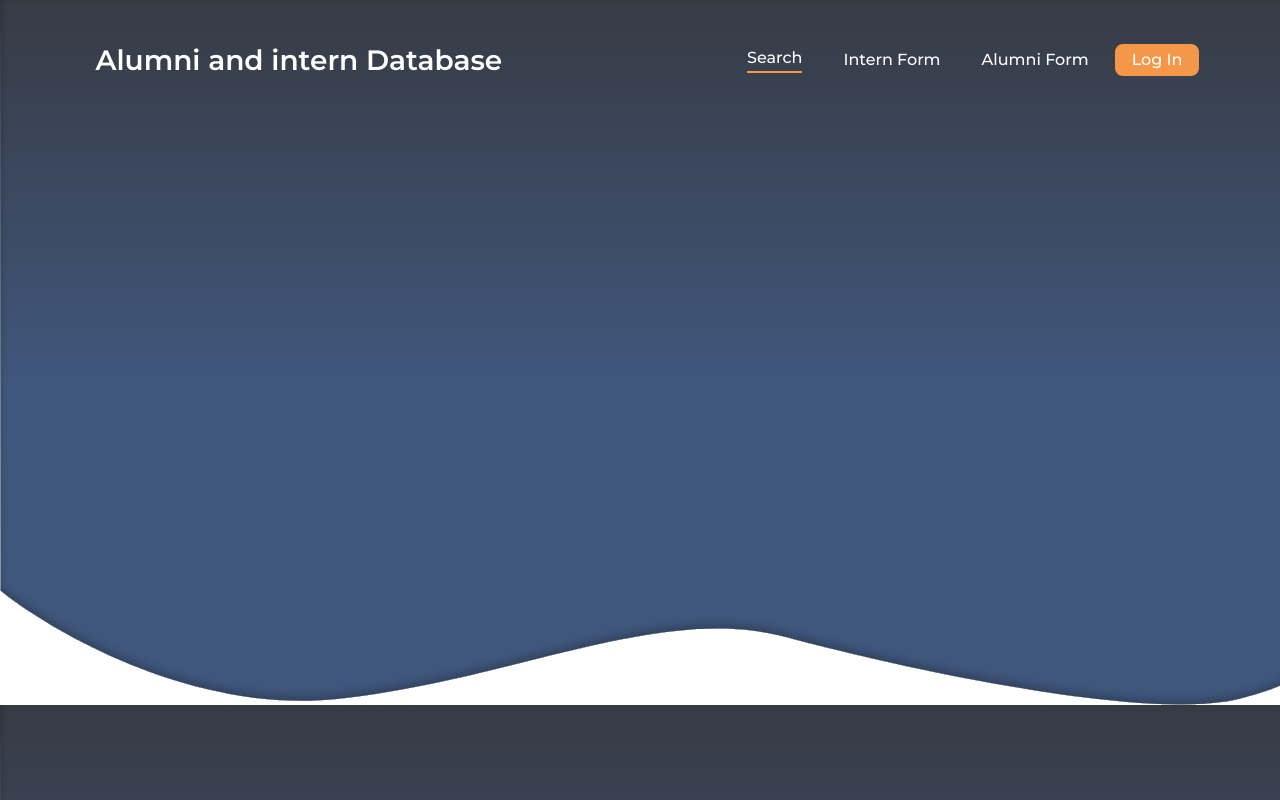
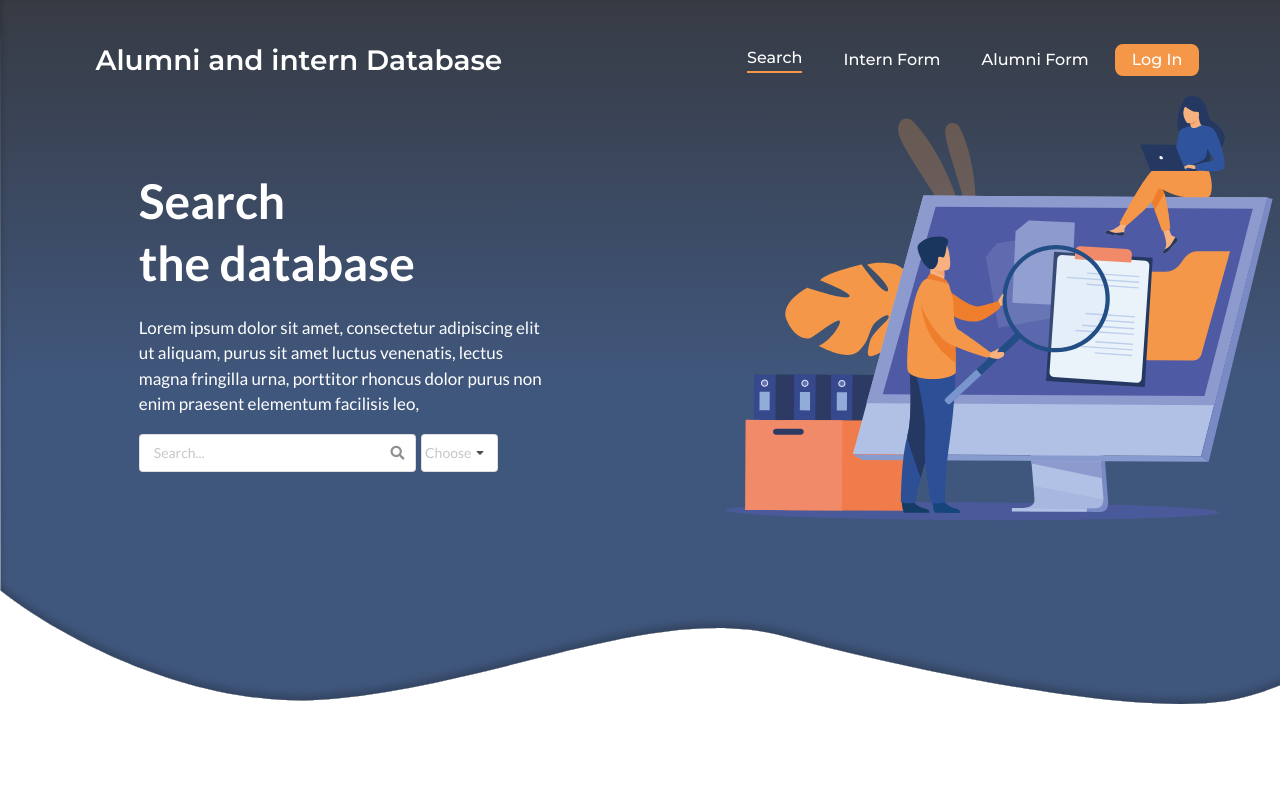
Before and after one commit to lakshyaTaragi/Alumni-Intern-DB, a React app in the folder view/: page / in a window 1280 px wide. Built offline with nearby package versions, Linux system fonts and the light colour scheme.

Commit message:
Header done

```diff
--- a/view/src/components/Home/Home.css
+++ b/view/src/components/Home/Home.css
@@ -7,7 +7,70 @@ html,body
     overflow-x: hidden;
 }
 
-body{
-    background-image: url('./Assets/Vector 5.svg');
+.whole{
+    background-image: url('../Home/Assets/Vector 5.svg');
+    height: 704.41px;
+}
+
+/* .search{
+    float: left;
+} */
+
+.content{
+    display: grid;
+    grid-template-columns: 1fr 1fr;
+    grid-gap: 170px;
+}
+
+.content p{
+    width: 75%;
+    height: 50%;
+    justify-self: end;
+    font-size: 17px;
+    color: white;
+    line-height: 150%;
+}
+
+.desc{
+    display: grid;
+    grid-template-rows: 0.5fr 0.3fr 0.25fr 0.1fr;
+}
+
+.content h1{
+    justify-self: center;
+    /* align-self: end; */
+    font-size: 48px;
+    font-weight: 600;
+    width: 50%;
+    color: white;
+}
+#heading1{
+    align-self: end;
+    margin-bottom: 0;
+}
+
+#heading2{
+    align-self: start;
+    margin-top: 0;
 
 }
+#input{
+    justify-self: center;
+    width: 50%;
+}
+.ui.icon.input>input {
+    padding-right: 2.67142857em!important;
+    width: 100%;
+    margin-right: 5px;
+}
+.ui.selection.dropdown{
+    min-width: 5.5em;
+    padding-left: 1%;
+}
+/* .ui.input.focus>input, .ui.input>input:focus {
+    border-color: #85b7d9;
+    background: #fff;
+    color: rgba(0,0,0,.8);
+    -webkit-box-shadow: none;
+    box-shadow: none;
+} */
--- a/view/src/components/Home/Home.js
+++ b/view/src/components/Home/Home.js
@@ -1,15 +1,38 @@
 import React from 'react';
 import './Home.css';
 import Navbar from '../Navbar/Navbar'
-import Bg from './Assets/Vector 5.svg';
-// import search from './Assets/search.svg';
+// import Bg from './Assets/Vector 5.svg';
+import search from './Assets/search.svg';
 
 class Home extends React.Component{
     render(){
         return(
-            <div className="Homecontainer">
-                {/* <img src={Bg} alt="Bg" />     */}
+            <div className="whole">
                 <Navbar/>
+                <div className="content">
+                    <div className="desc">
+                        <h1 id="heading1">Search</h1>
+                        <h1 id="heading2">the database</h1>
+                         <p>Lorem ipsum dolor sit amet, consectetur adipiscing elit ut aliquam, purus sit amet luctus venenatis, lectus magna fringilla urna, porttitor rhoncus dolor purus non enim praesent elementum facilisis leo,</p>
+                         <div id="input" className="ui icon input">
+                            <input type="text" placeholder="Search..." />
+                            <i className="search icon"></i>
+                            <div class="ui selection dropdown">
+                                <input type="hidden" name="gender" />
+                                <i class="dropdown icon"></i>
+                                <div class="default text">Choose</div>
+                                <div class="menu">
+                                    <div class="item" data-value="1">Alum</div>
+                                    <div class="item" data-value="0">Intern</div>
+                                </div>
+                            </div>
+                        </div>
+                    </div>
+                    <div>
+                        <img src={search} alt="logo" />
+                    </div>
+
+                </div>
             </div>
 
         )
--- a/view/src/components/Navbar/Navbar.css
+++ b/view/src/components/Navbar/Navbar.css
@@ -1,8 +1,9 @@
-.container{
+.contain{
     padding-top: 26px;
     padding-left: 80px;
     padding-right: 80px;
 }
+
 
 .main{
     color: white;
--- a/view/src/components/Navbar/Navbar.js
+++ b/view/src/components/Navbar/Navbar.js
@@ -4,7 +4,8 @@ import './Navbar.css';
 class Navbar extends React.Component {
     render(){
         return (
-            <div className="container">
+            <div>
+                <div className="contain">
                     <div className="ui secondary menu">
                         <a className="active item">
                             <h3 className="main">Alumni and intern Database</h3>
@@ -26,6 +27,8 @@ class Navbar extends React.Component {
                     </div>
                 </div>
 
+            </div>
+
         );
     }
 }
```
Also changed, not shown: view/src/components/Home/Assets/search.svg (renamed from view/src/components/Home/Assets/search svg.svg). Lines whose indentation alone changed are shown as unchanged.
